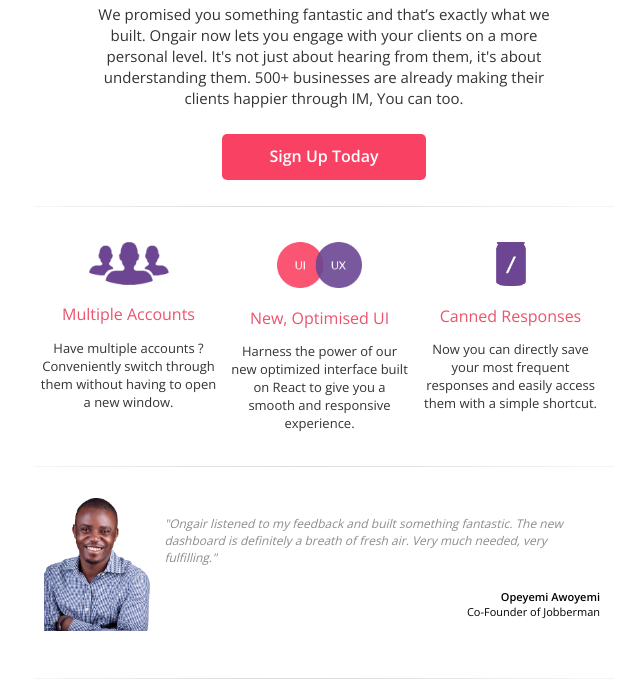
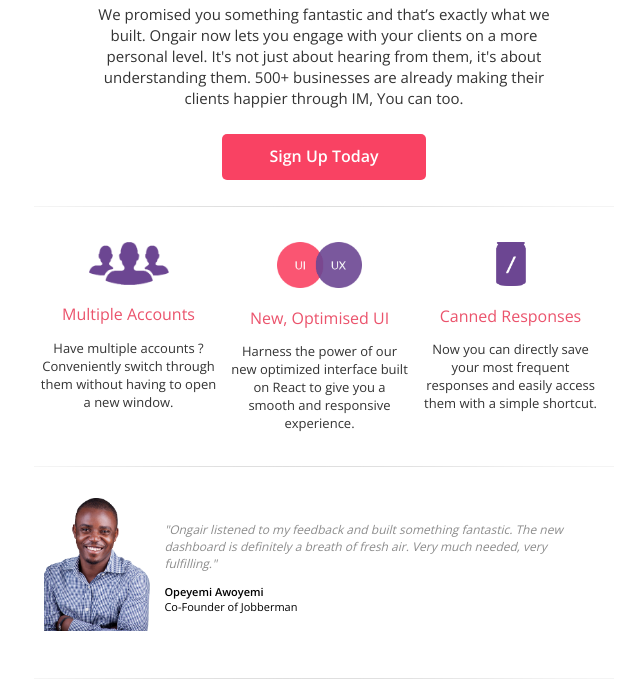
Before and after one commit to kimenye/pepetemplates, a plain HTML site: page ongair_emails/coming_soon/features.html in a window 1280 px wide. Shown: the part 517-1216 px from the top of the page, without its empty margins (316-956 px from the left). Drawn offline with nearby package versions, Linux system fonts and the light colour scheme.

Commit message:
more edits on testimonial

```diff
--- a/ongair_emails/coming_soon/features.html
+++ b/ongair_emails/coming_soon/features.html
@@ -186,7 +186,7 @@
                                                 <tr>
                                                     <td align="left" style="width: 100%; padding: 10px;">
                                                         <p style="text-align:left; font-style: italic; font-size: 12px; color: #8c8c8c; ">"Ongair listened to my feedback and built something fantastic. The new dashboard is definitely a breath of fresh air. Very much needed, very fulfilling."
-                                                        <p style="float: right; text-align: right; font-size: 11px;"><b>Opeyemi Awoyemi</b><br>Co-Founder of Jobberman</p>
+                                                        <p style="font-size: 11px;"><b>Opeyemi Awoyemi</b><br>Co-Founder of Jobberman</p>
 
                                                     </td>
 
```
